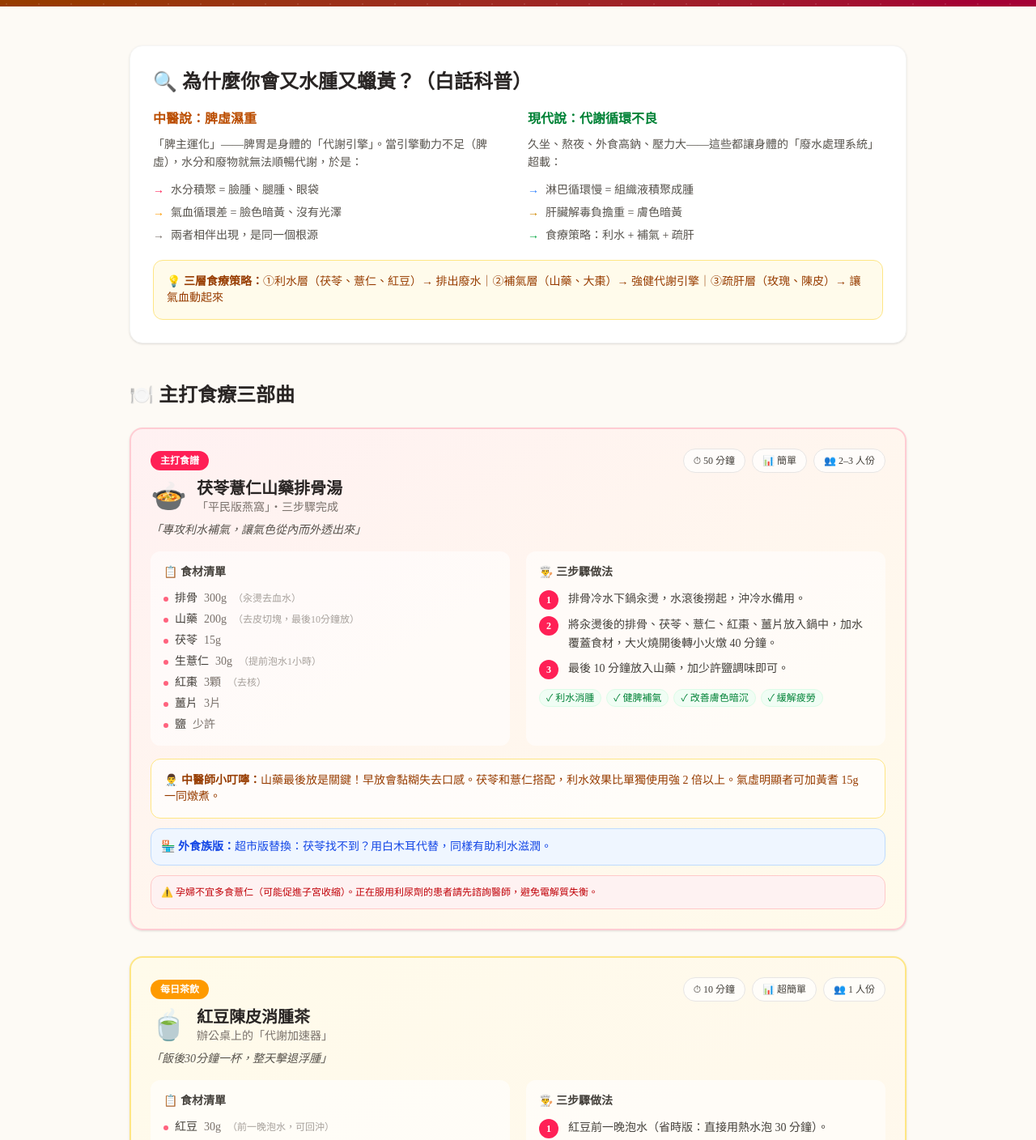
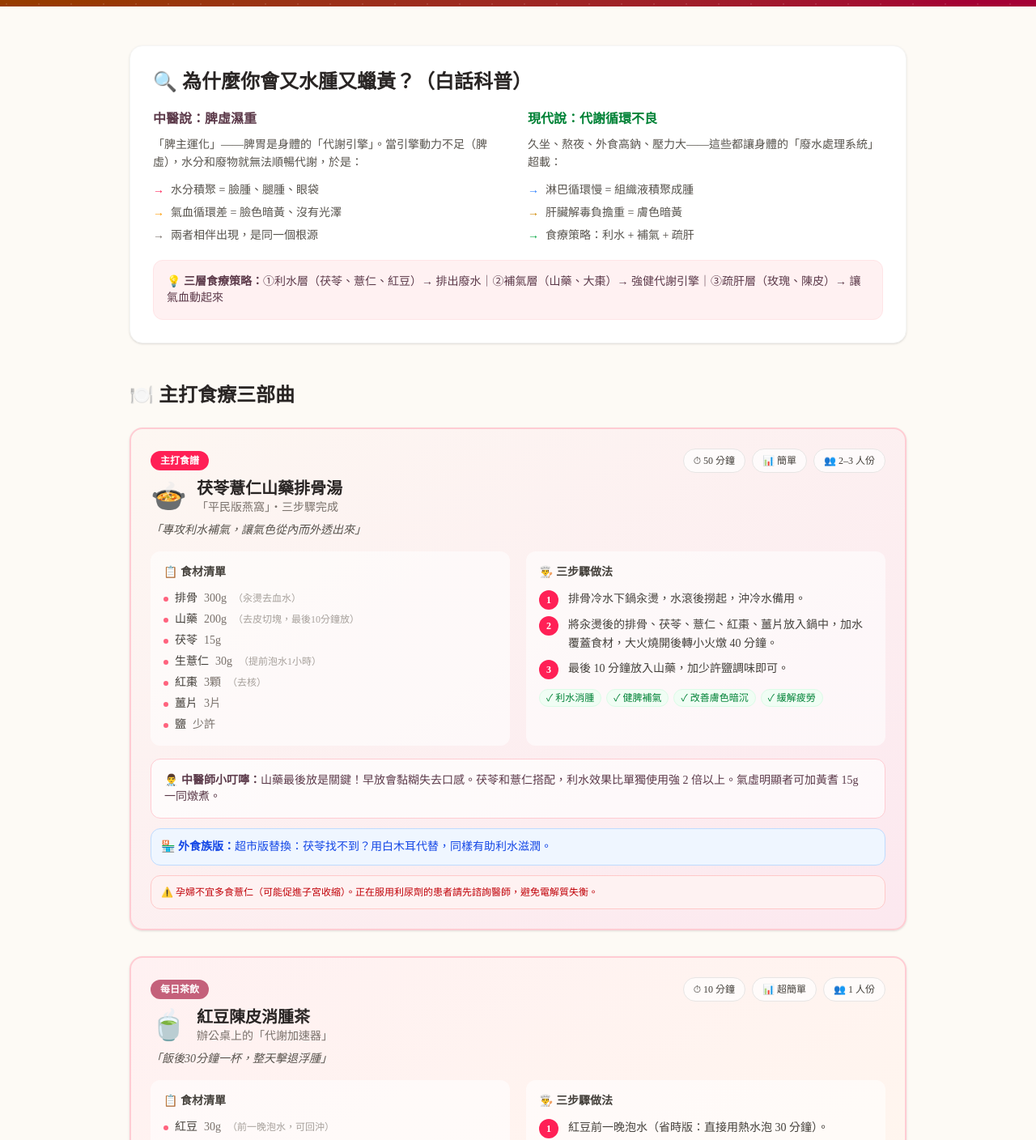
Before and after one commit to yuchen1114066/chain-strategy, a Next.js app: page /beauty in a window 1280 px wide. Shown: the part 600-2008 px from the top of the page at 81% size. Built offline with nearby package versions, Linux system fonts and the light colour scheme.

Commit message:
feat: apply WarmCare palette to beauty page
https://claude.ai/code/session_01PhiErQi7aKncBtHBZi1HSU

```diff
--- a/src/app/beauty/page.tsx
+++ b/src/app/beauty/page.tsx
@@ -76,7 +76,7 @@ const heroRecipes = [
     badge: "主打食譜",
     badgeColor: "bg-rose-500",
     emoji: "🍲",
-    bgColor: "from-rose-50 to-amber-50",
+    bgColor: "from-[#fdf7f2] to-[#fce8ef]",
     borderColor: "border-rose-200",
     title: "茯苓薏仁山藥排骨湯",
     subtitle: "「平民版燕窩」・三步驟完成",
@@ -106,10 +106,10 @@ const heroRecipes = [
   {
     id: "tea",
     badge: "每日茶飲",
-    badgeColor: "bg-amber-500",
+    badgeColor: "bg-[#c4607a]",
     emoji: "🍵",
-    bgColor: "from-amber-50 to-orange-50",
-    borderColor: "border-amber-200",
+    bgColor: "from-rose-50 to-orange-50",
+    borderColor: "border-rose-200",
     title: "紅豆陳皮消腫茶",
     subtitle: "辦公桌上的「代謝加速器」",
     tagline: "飯後30分鐘一杯，整天擊退浮腫",
@@ -186,14 +186,14 @@ const safetyAlerts = [
   {
     condition: "⚠️ 孕婦",
     risk: "中",
-    riskColor: "bg-amber-100 border-amber-300 text-amber-800",
+    riskColor: "bg-rose-100 border-rose-200 text-[#5c3a4a]",
     detail: "薏仁有促進子宮收縮的作用，孕期（尤其早期）不宜大量食用。玫瑰花活血，也應減量。",
     action: "可飲用山藥湯（去除薏仁），或諮詢婦產科醫師。",
   },
   {
     condition: "⚠️ 陰虛火旺體質（口乾、手心熱、盜汗）",
     risk: "中",
-    riskColor: "bg-amber-100 border-amber-300 text-amber-800",
+    riskColor: "bg-rose-100 border-rose-200 text-[#5c3a4a]",
     detail: "薏仁性微寒，大量使用可能加重陰虛症狀。陳皮性溫燥，陰虛者也不宜過量。",
     action: "薏仁減量至 15g，加入百合 20g 或枸杞 15 粒平衡。",
   },
@@ -246,7 +246,7 @@ export default function BeautyPage() {
           <h2 className="text-2xl font-bold text-stone-800 mb-4">🔍 為什麼你會又水腫又蠟黃？（白話科普）</h2>
           <div className="grid grid-cols-1 md:grid-cols-2 gap-6">
             <div>
-              <h3 className="font-bold text-amber-700 mb-2">中醫說：脾虛濕重</h3>
+              <h3 className="font-bold text-[#5c3a4a] mb-2">中醫說：脾虛濕重</h3>
               <p className="text-stone-600 text-sm leading-relaxed mb-3">
                 「脾主運化」——脾胃是身體的「代謝引擎」。當引擎動力不足（脾虛），水分和廢物就無法順暢代謝，於是：
               </p>
@@ -268,8 +268,8 @@ export default function BeautyPage() {
               </ul>
             </div>
           </div>
-          <div className="mt-5 bg-amber-50 border border-amber-200 rounded-xl p-4">
-            <p className="text-sm text-amber-800"><strong>💡 三層食療策略：</strong>①利水層（茯苓、薏仁、紅豆）→ 排出廢水｜②補氣層（山藥、大棗）→ 強健代謝引擎｜③疏肝層（玫瑰、陳皮）→ 讓氣血動起來</p>
+          <div className="mt-5 bg-rose-50 border border-rose-100 rounded-xl p-4">
+            <p className="text-sm text-[#5c3a4a]"><strong>💡 三層食療策略：</strong>①利水層（茯苓、薏仁、紅豆）→ 排出廢水｜②補氣層（山藥、大棗）→ 強健代謝引擎｜③疏肝層（玫瑰、陳皮）→ 讓氣血動起來</p>
           </div>
         </div>
       </section>
@@ -345,8 +345,8 @@ export default function BeautyPage() {
                 </div>
 
                 {/* Doctor Note */}
-                <div className="mt-4 bg-white/70 border border-amber-200 rounded-xl p-4">
-                  <p className="text-sm text-amber-800">
+                <div className="mt-4 bg-white/70 border border-rose-200 rounded-xl p-4">
+                  <p className="text-sm text-[#5c3a4a]">
                     <strong>👨‍⚕️ 中醫師小叮嚀：</strong>{recipe.doctorNote}
                   </p>
                 </div>
@@ -396,7 +396,7 @@ export default function BeautyPage() {
                 </div>
 
                 <div className="mb-3 pb-3 border-b border-stone-100">
-                  <p className="text-xs font-bold text-amber-600 mb-1">🏷️ 白話說明</p>
+                  <p className="text-xs font-bold text-[#c4607a] mb-1">🏷️ 白話說明</p>
                   <p className="text-xs text-stone-600 leading-relaxed">{ing.plain}</p>
                 </div>
 
@@ -449,17 +449,17 @@ export default function BeautyPage() {
                   </div>
                 ))}
               </div>
-              <div className="bg-amber-50 rounded-lg p-2">
-                <p className="text-xs text-amber-700">{day.tip}</p>
+              <div className="bg-rose-50 rounded-lg p-2">
+                <p className="text-xs text-[#c4607a]">{day.tip}</p>
               </div>
             </div>
           ))}
           {/* 8th card: after 7 days */}
-          <div className="bg-gradient-to-br from-rose-50 to-amber-50 rounded-2xl border-2 border-rose-200 p-4 flex flex-col justify-center items-center text-center">
+          <div className="bg-gradient-to-br from-[#fdf7f2] to-[#fce8ef] rounded-2xl border-2 border-rose-200 p-4 flex flex-col justify-center items-center text-center">
             <div className="text-4xl mb-2">🌷</div>
             <div className="font-bold text-rose-700 mb-1">7天後</div>
             <p className="text-xs text-stone-600 mb-3">每週 2–3 次維持，效果持續累積</p>
-            <Link href="/quiz" className="text-xs bg-rose-500 hover:bg-rose-400 text-white px-3 py-1.5 rounded-lg transition-colors">
+            <Link href="/quiz" className="text-xs text-white px-3 py-1.5 rounded-full transition-colors" style={{background:"linear-gradient(135deg,#e8a0b4,#c4607a)"}}>
               測我的體質調整方案 →
             </Link>
           </div>
@@ -494,7 +494,7 @@ export default function BeautyPage() {
             <strong className="text-stone-700">⚠️ 完整免責聲明：</strong>
             本頁所有食療食譜、食材百科及計劃內容，<strong className="text-stone-600">僅供一般健康教育與生活參考用途，不構成任何醫療診斷、治療建議或醫療行為</strong>。
             所有內容均不得取代專業醫師、中醫師、藥師之診察與建議。如您有健康疑慮、正在服用任何藥物、懷孕、哺乳或患有慢性疾病，請務必先諮詢合格醫療專業人員，再決定是否採用本頁之建議。
-            <Link href="/herb-checker" className="text-amber-700 underline ml-1">→ 使用中西藥安全查詢工具</Link>
+            <Link href="/herb-checker" className="text-[#5c3a4a] underline ml-1">→ 使用中西藥安全查詢工具</Link>
           </div>
         </div>
       </section>
@@ -510,19 +510,19 @@ export default function BeautyPage() {
           <div className="flex flex-col sm:flex-row gap-3 justify-center">
             <Link
               href="/quiz"
-              className="bg-white text-rose-700 font-bold px-8 py-3 rounded-xl hover:bg-rose-50 transition-colors shadow-sm"
+              className="bg-white text-rose-700 font-bold px-8 py-3 rounded-full hover:bg-rose-50 transition-colors shadow-sm"
             >
               🧬 免費測我的體質
             </Link>
             <Link
               href="/recipes"
-              className="bg-white/20 hover:bg-white/30 text-white font-medium px-8 py-3 rounded-xl border border-white/30 transition-colors"
+              className="bg-white/20 hover:bg-white/30 text-white font-medium px-8 py-3 rounded-full border border-white/30 transition-colors"
             >
               🍲 看更多食療食譜
             </Link>
             <Link
               href="/herb-checker"
-              className="bg-white/20 hover:bg-white/30 text-white font-medium px-8 py-3 rounded-xl border border-white/30 transition-colors"
+              className="bg-white/20 hover:bg-white/30 text-white font-medium px-8 py-3 rounded-full border border-white/30 transition-colors"
             >
               💊 查詢藥物安全
             </Link>
```
